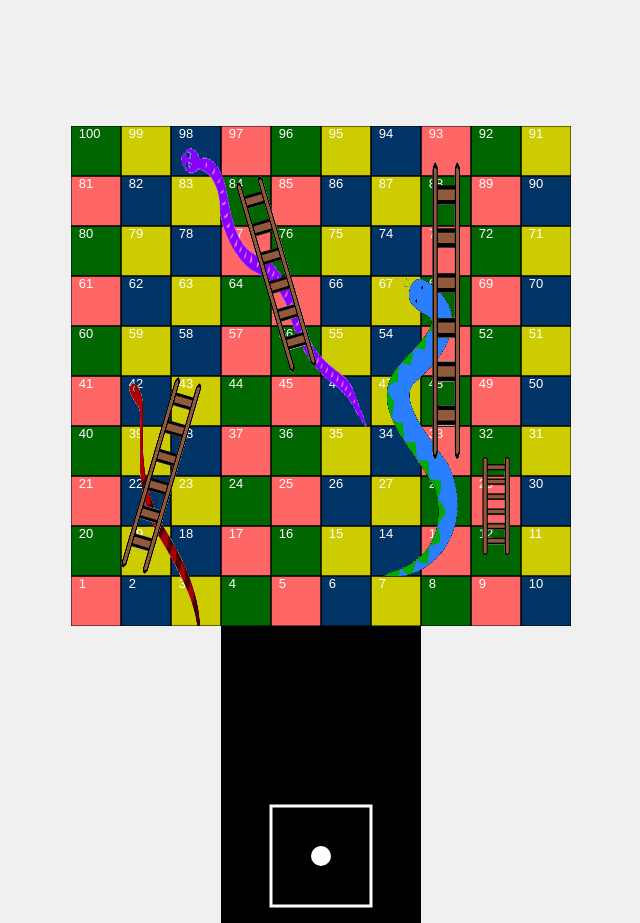
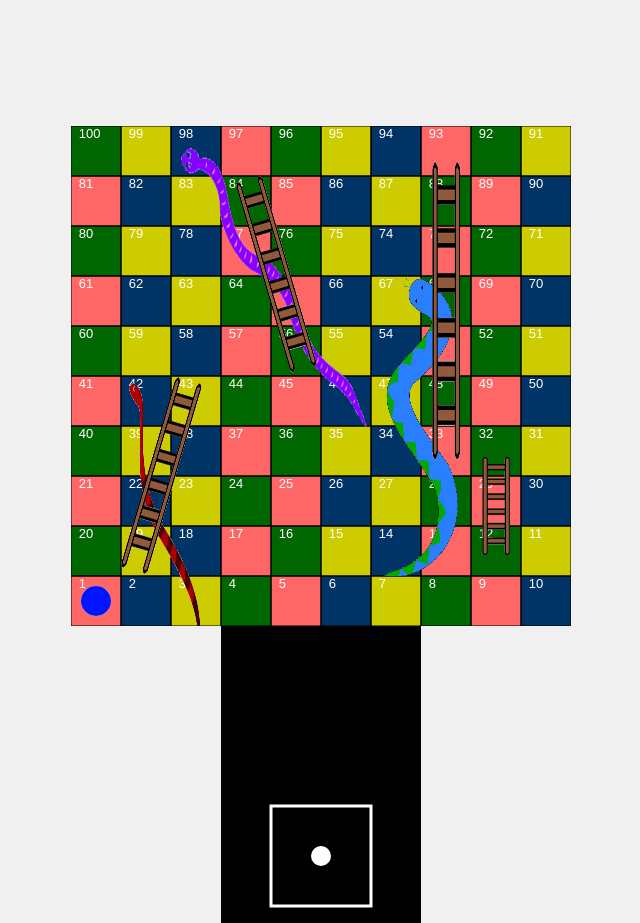
Before and after one commit to saurabhssonkar/Snake-Ladder, a React (Create React App) app: page / in a window 1280 px wide. Shown: the part 1260-2183 px from the top of the page, without its empty margins (319-959 px from the left). Built offline with nearby package versions, Linux system fonts and the light colour scheme.

Commit message:
Update snake.jsx

```diff
--- a/src/components/snake.jsx
+++ b/src/components/snake.jsx
@@ -134,6 +134,7 @@ const SnakeAndLadder = () => {
 
 // only logic for dice draw for the number
   useEffect(() => {
+    console.log("saurabh render")
     const canvas1 = canvas1Ref.current;
     const context1 = canvas1.getContext("2d");
 
@@ -201,13 +202,17 @@ const SnakeAndLadder = () => {
   // this is the roll dice function to rool the dice with give value of this dice
 
   const rollDice = () => {
-    const canvas = canvasRef.current;
-    const context = canvas.getContext("2d");
+    // const canvas = canvasRef.current;
+    // const context = canvas.getContext("2d");
     const newDiceNumber = Math.floor(Math.random() * 6) + 1;
     setDiceNumber(newDiceNumber);
-    const current = currentPlayer === 1 ? player1 : player2;
-    current.roll();
-    current.show(context);
+    player1.show()
+    player2.show()
+    player1.roll()
+    player2.roll()
+    // const current = currentPlayer === 1 ? player1 : player2;
+    // current.roll();
+    // current.show(context);
 
 
     setCurrentPlayer(currentPlayer === 1 ? 2 : 1);
@@ -215,6 +220,7 @@ const SnakeAndLadder = () => {
 
  // ------------ this code is allright ok tha is no problem with this code ---------
   useEffect(() => {
+
     const context = canvasRef.current.getContext("2d");
     const diceContext = canvas1Ref.current.getContext("2d");
 
@@ -247,6 +253,8 @@ const SnakeAndLadder = () => {
       this.diceContext = diceContext;
       this.tiles = tiles;
       this.context = context
+      this.roll()
+      this.show()
     }
 
     roll() {
@@ -290,7 +298,8 @@ const SnakeAndLadder = () => {
     // }
 
     show() {
-      console.log("3",this.context)
+
+      // console.log("3",this.context)
       let currentTile = tiles[this.spot];
       console.log("currenttitle",currentTile)
 
```
